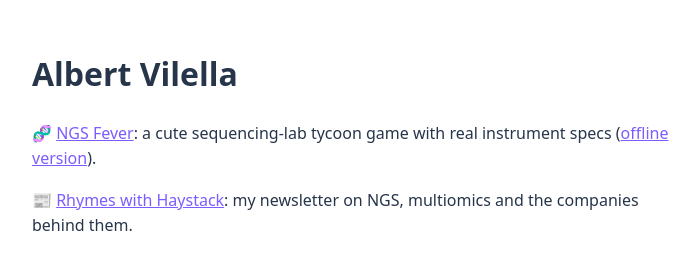
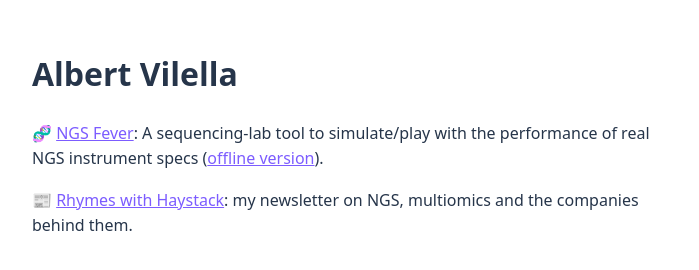
Before and after one commit to avilella/avilella.github.io, a plain HTML site: page index.html in a window 1280 px wide. Shown: the whole page, without its empty margins (288-987 px from the left). Drawn offline with Linux system fonts and the light colour scheme.

Commit message:
simulate

```diff
--- a/index.html
+++ b/index.html
@@ -8,7 +8,7 @@
 </head>
 <body>
   <h1>Albert Vilella</h1>
-  <p>🧬 <a href="ngs_fever.html">NGS Fever</a>: a cute sequencing-lab tycoon game with real instrument specs (<a href="ngs_fever_offline.html">offline version</a>).</p>
+  <p>🧬 <a href="ngs_fever.html">NGS Fever</a>: A sequencing-lab tool to simulate/play with the performance of real NGS instrument specs (<a href="ngs_fever_offline.html">offline version</a>).</p>
   <p>📰 <a href="https://albertvilella.substack.com/?utm_source=github_io&amp;utm_medium=web">Rhymes with Haystack</a>: my newsletter on NGS, multiomics and the companies behind them.</p>
 </body>
 </html>
```
